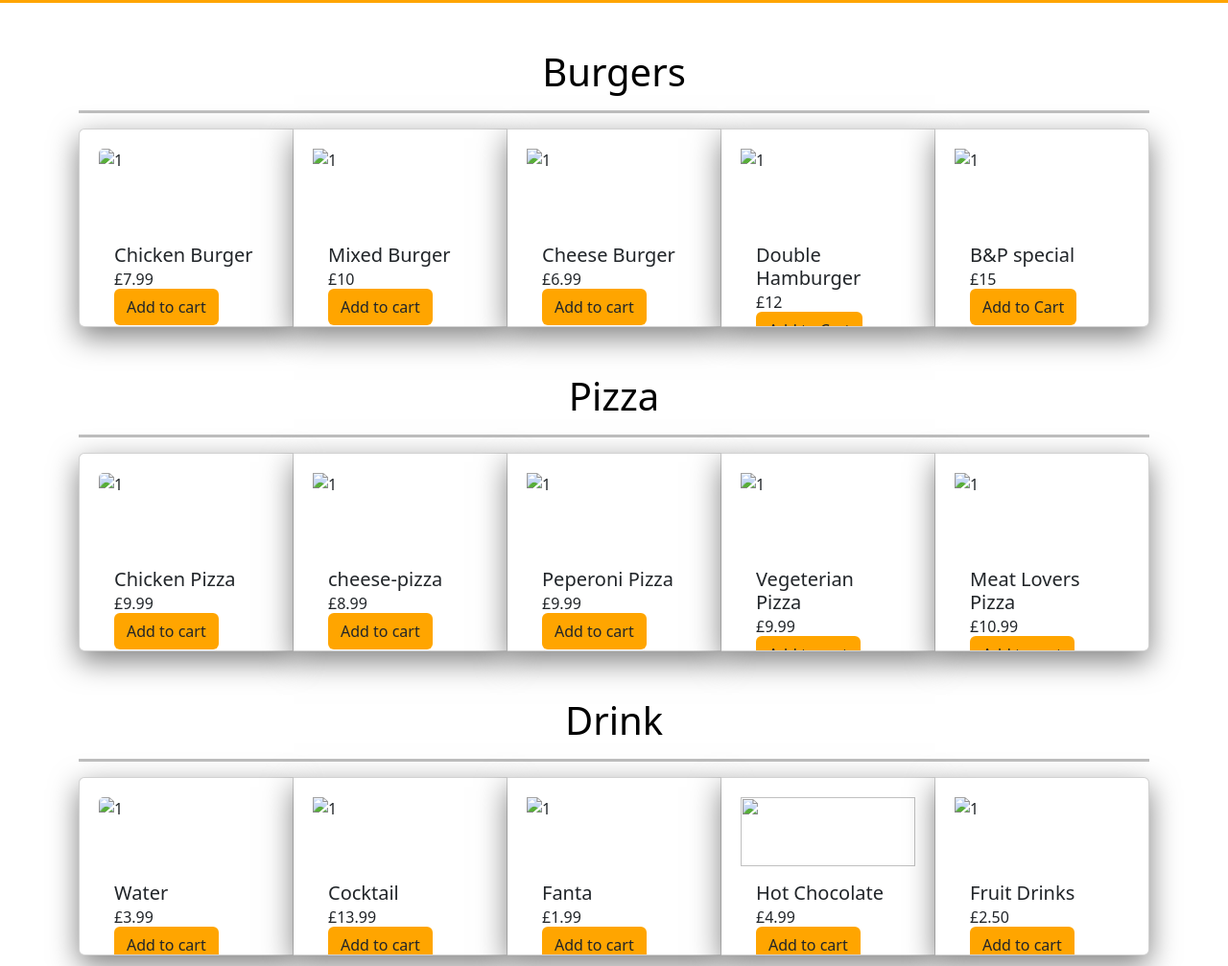
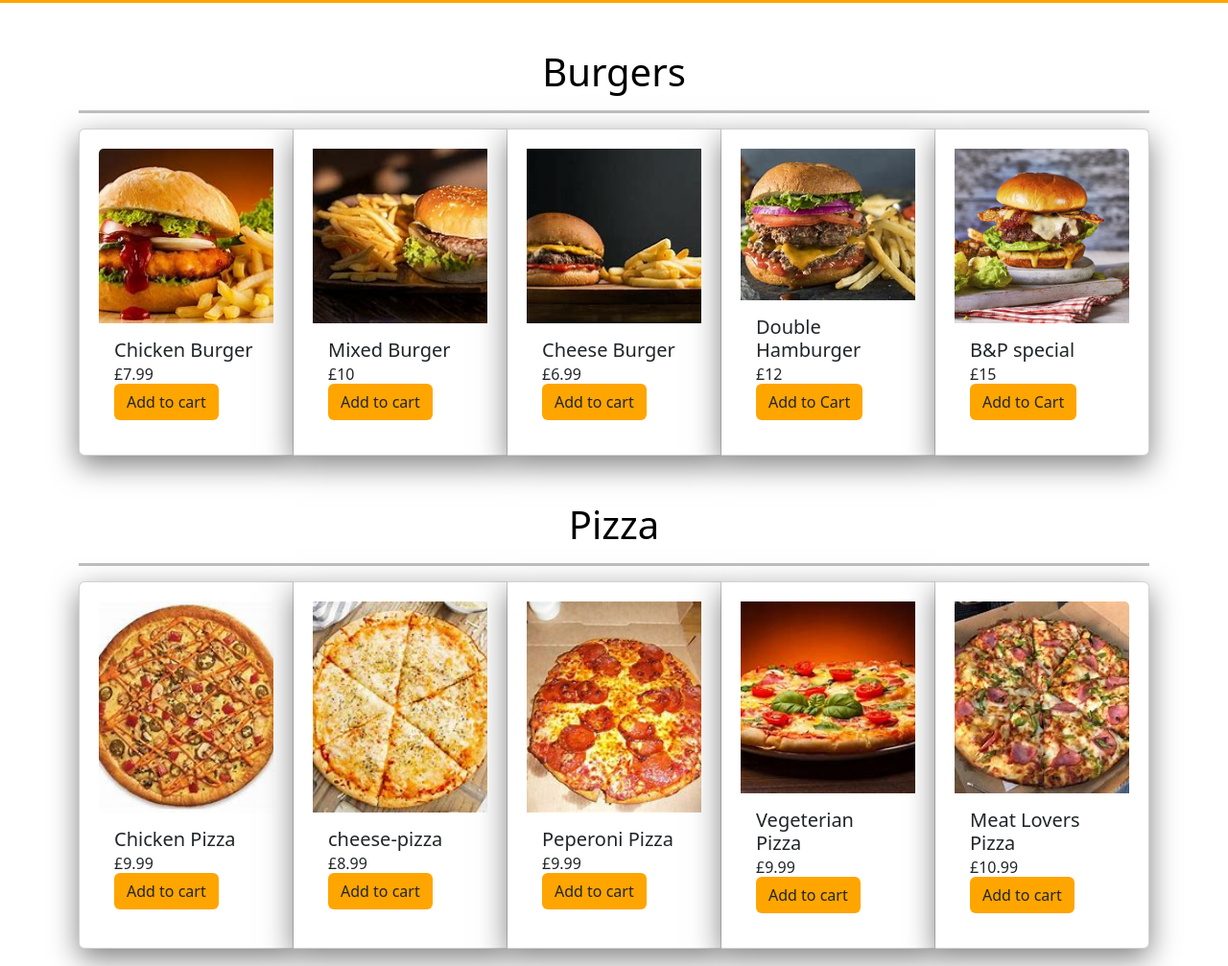
Before and after one commit to Teatu25/project, a plain HTML site: page menu.html in a window 1280 px wide. Shown: the part 294-1301 px from the top of the page at 96% size. Drawn offline with nearby package versions, Linux system fonts and the light colour scheme; files that its build step writes are made by us from their sources; files whose address does not match are found by name.

Commit message:
menu.html

```diff
--- a/menu.html
+++ b/menu.html
@@ -54,7 +54,7 @@
                 <h1 class="pt-5 text-center">Burgers</h1><hr class=" border-3">
                 <div class="card-group">
                     <div class="card" id="chicken-burger">
-                        <img class="card-img-top" width="100vh" src="image/chicken-burger.jpg" alt="1">
+                        <img class="card-img-top" width="100vh" src="chicken-burger.jpg" alt="1">
                         <div class="card-body">
                             <h5 class="card-title">Chicken Burger</h5>
                             <h6 class="card-subtitle">£7.99</h6>
@@ -63,7 +63,7 @@
                         </div>
                     </div>
                     <div class="card" id="mixed-burger">
-                        <img class="card-img-top" width="20rem" src="image/mixed-burger.jpg" alt="1">
+                        <img class="card-img-top" width="20rem" src="mixed-burger.jpg" alt="1">
                         <div class="card-body">
                             <h5 class="card-title">Mixed Burger</h5>
                             <h6 class="card-subtitle">£10</h6>
@@ -72,7 +72,7 @@
                         </div>
                     </div>
                     <div class="card" id="cheese-burger">
-                        <img class="card-img-top" src="image/cheeseburger.jpg" alt="1">
+                        <img class="card-img-top" src="cheeseburger.jpg" alt="1">
                         <div class="card-body">
                             <h5 class="card-title">Cheese Burger</h5>
                             <h6 class="card-subtitle">£6.99</h6>
@@ -81,7 +81,7 @@
                         </div>
                     </div>
                     <div class="card" id="double-hamburger">
-                        <img class="card-img-top" width="20rem" src="image/double-beef-burger.jpg" alt="1">
+                        <img class="card-img-top" width="20rem" src="double-beef-burger.jpg" alt="1">
                         <div class="card-body">
                             <h5 class="card-title">Double Hamburger</h5>
                             <h6 class="card-subtitle">£12</h6>
@@ -90,7 +90,7 @@
                         </div>
                     </div>
                     <div class="card" id="bp-special">
-                        <img class="card-img-top" width="20rem" src="image/bp-special.jpg" alt="1">
+                        <img class="card-img-top" width="20rem" src="bp-special.jpg" alt="1">
                         <div class="card-body">
                             <h5 class="card-title">B&P special</h5>
                             <h6 class="card-subtitle">£15</h6>
@@ -105,7 +105,7 @@
                 <h1 class="text-center">Pizza</h1><hr class="border-3">
                 <div class="card-group">
                     <div class="card" id="chicken-pizza">
-                        <img class="card-img-top" width="20rem" src="image/chicken-pizza.jpg" alt="1">
+                        <img class="card-img-top" width="20rem" src="chicken-pizza.jpg" alt="1">
                         <div class="card-body">
                             <h5 class="card-title">Chicken Pizza </h5>
                             <h6 class="card-subtitle">£9.99</h6>
@@ -114,7 +114,7 @@
                         </div>
                     </div>
                     <div class="card" id="cheese-pizza">
-                        <img class="card-img-top" width="20rem" src="image/out.jpg" alt="1">
+                        <img class="card-img-top" width="20rem" src="out.jpg" alt="1">
                         <div class="card-body">
                             <h5 class="card-title">cheese-pizza</h5>
                             <h6 class="card-subtitle">£8.99</h6>
@@ -123,7 +123,7 @@
                         </div>
                     </div>
                     <div class="card" id="peperoni">
-                        <img class="card-img-top" src="image/test3.jpg" alt="1">
+                        <img class="card-img-top" src="test3.jpg" alt="1">
                         <div class="card-body">
                             <h5 class="card-title">Peperoni Pizza</h5>
                             <h6 class="card-subtitle">£9.99</h6>
@@ -132,7 +132,7 @@
                         </div>
                     </div>
                     <div class="card" id="vegeterian">
-                        <img class="card-img-top" width="20rem" src="image/vegeterian.jpg" alt="1">
+                        <img class="card-img-top" width="20rem" src="vegeterian.jpg" alt="1">
                         <div class="card-body">
                             <h5 class="card-title">Vegeterian Pizza</h5>
                             <h6 class="card-subtitle">£9.99</h6>
@@ -141,7 +141,7 @@
                         </div>
                     </div>
                     <div class="card" id="meat-pizza">
-                        <img class="card-img-top" width="20rem" src="image/meat-pizza.jpg" alt="1">
+                        <img class="card-img-top" width="20rem" src="meat-pizza.jpg" alt="1">
                         <div class="card-body">
                             <h5 class="card-title">Meat Lovers Pizza</h5>
                             <h6 class="card-subtitle">£10.99</h6>
@@ -158,7 +158,7 @@
                     <h1 class="text-center">Drink</h1><hr class="border-3">
                     <div class="card-group">
                         <div class="card" id="water">
-                            <img class="card-img-top" width="20rem" src="image/water.jpg" alt="1">
+                            <img class="card-img-top" width="20rem" src="water.jpg" alt="1">
                             <div class="card-body">
                                 <h5 class="card-title">Water</h5>
                                 <h6 class="card-subtitle">£3.99</h6>
@@ -168,7 +168,7 @@
                         </div>
 
                         <div class="card" id="cocktails">
-                            <img class="card-img-top" width="20rem" src="image/cocktail.jpg" alt="1">
+                            <img class="card-img-top" width="20rem" src="cocktail.jpg" alt="1">
                             <div class="card-body">
                                 <h5 class="card-title">Cocktail</h5>
                                 <h6 class="card-subtitle">£13.99</h6>
@@ -177,7 +177,7 @@
                             </div>
                         </div>
                         <div class="card" id="cold-drinks">
-                            <img class="card-img-top" src="image/fanta.jpg" alt="1">
+                            <img class="card-img-top" src="fanta.jpg" alt="1">
                             <div class="card-body">
                                 <h5 class="card-title">Fanta</h5>
                                 <h6 class="card-subtitle">£1.99</h6>
@@ -186,7 +186,7 @@
                             </div>
                         </div>
                         <div class="card" id="hot-chocolate">
-                            <img class="card-img-top" src="image/hot-drinks.jpg">
+                            <img class="card-img-top" src="hot-drinks.jpg">
                             <div class="card-body">
                                 <h5 class="card-title">Hot Chocolate</h5>
                                 <h6 class="card-subtitle">£4.99</h6>
@@ -195,7 +195,7 @@
                             </div>
                         </div>
                         <div class="card" id="fruit-drink">
-                            <img class="card-img-top" width="20rem" src="image/fruit-drink.jpg" alt="1">
+                            <img class="card-img-top" width="20rem" src="fruit-drink.jpg" alt="1">
                             <div class="card-body">
                                 <h5 class="card-title">Fruit Drinks</h5>
                                 <h6 class="card-subtitle">£2.50</h6>
```
